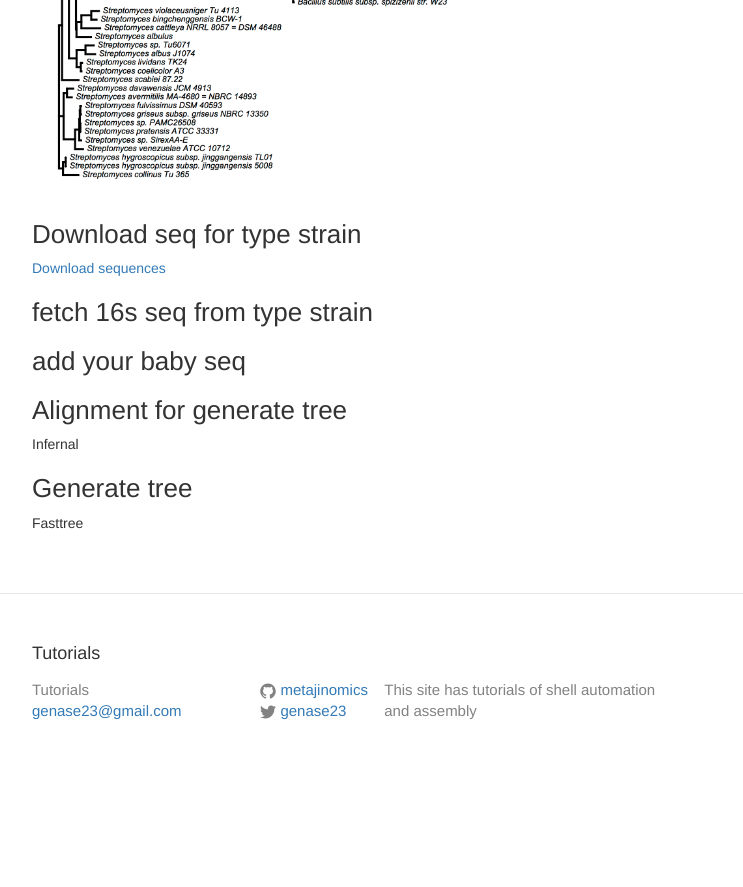
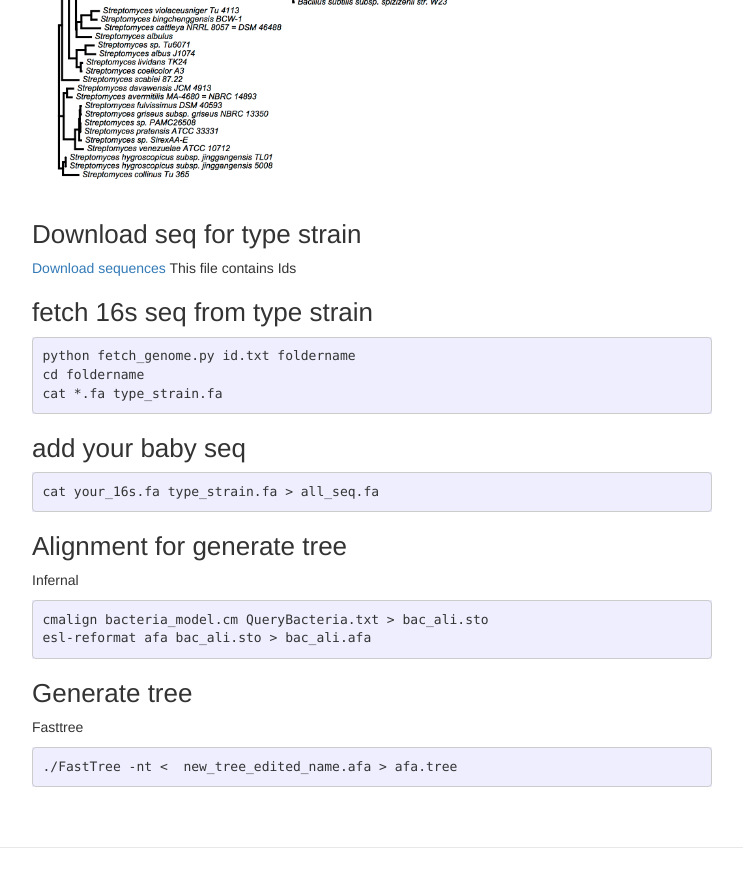
Before and after one commit to metajinomics/tutorials_en, a Jekyll site: the page built from novice/make_tree.md, in a window 1280 px wide and 900 px high, scrolled down 819 px. Shown: the top 887 px of the window, without its empty margins (268-1011 px from the left). Built offline with Jekyll 4.4.1, drawn with Linux system fonts in a browser that asks for light colours; before the commit the page ends 1595 px from its top, so only the background shows below that.

Commit message:
Update make_tree.md

````diff
--- a/novice/make_tree.md
+++ b/novice/make_tree.md
@@ -10,13 +10,25 @@ This tutorial shows how to make a tree such as this
 ![tree](https://raw.githubusercontent.com/metajinomics/tutorials_en/gh-pages/novice/files/new_tree_gc_new_name_box.png)
 ### Download seq for type strain
 [Download sequences](https://raw.githubusercontent.com/metajinomics/tutorials_en/gh-pages/novice/files/list_type_strain.txt)
-
+This file contains Ids
 ### fetch 16s seq from type strain
-
+```
+python fetch_genome.py id.txt foldername
+cd foldername
+cat *.fa type_strain.fa
+```
 ### add your baby seq
-
+```
+cat your_16s.fa type_strain.fa > all_seq.fa
+```
 ### Alignment for generate tree
 Infernal
-
+```
+cmalign bacteria_model.cm QueryBacteria.txt > bac_ali.sto
+esl-reformat afa bac_ali.sto > bac_ali.afa
+```
 ### Generate tree
 Fasttree
+```
+./FastTree -nt <  new_tree_edited_name.afa > afa.tree
+```
````
